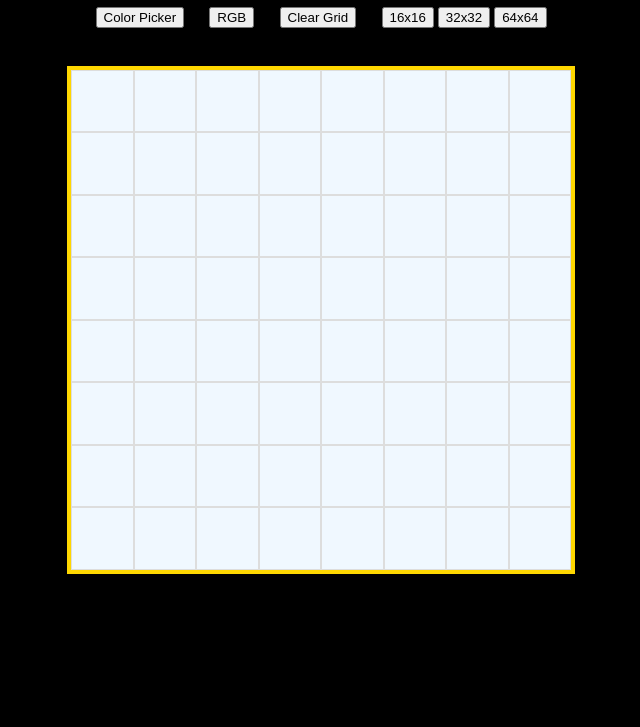
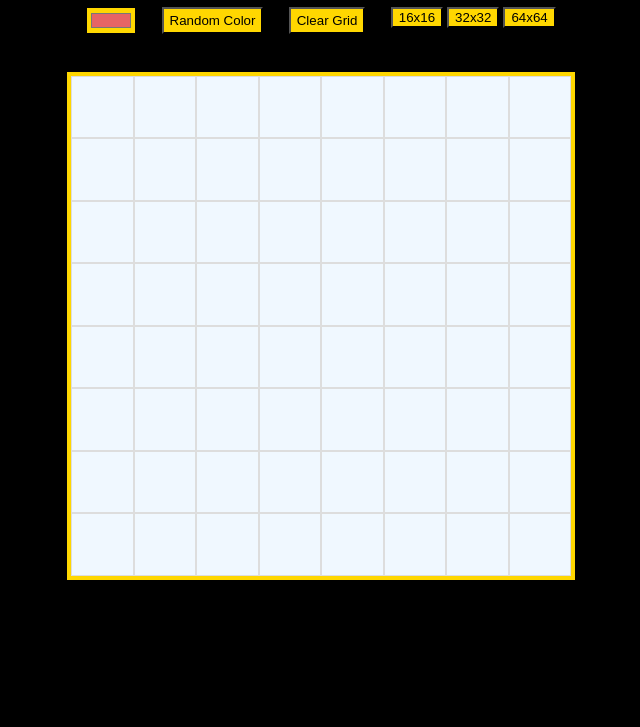
Before and after one commit to AkshithD/SketchPad, a plain HTML site: page index.html in a window 1280 px wide. Shown: the part 73-800 px from the top of the page, without its empty margins (319-959 px from the left). Drawn offline with Linux system fonts and the light colour scheme.

Commit message:
updated the color buttons

```diff
--- a/index.html
+++ b/index.html
@@ -8,8 +8,8 @@
     </head>
     <body>
         <div class="button-area">
-            <button id="colorpicker">Color Picker</button>
-            <button id="rgb">RGB</button>
+            <input type="color" id="colorpicker" name="colorpicker" value="#e66465">
+            <button id="rgb">Random Color</button>
             <button id="clear">Clear Grid</button>
             <div class="choice">
                 <button id="one">16x16</button>
@@ -22,14 +22,16 @@
         </div>
         <script>
             const container = document.querySelector('.grid-box')
+            let bcolor ="rgb("+0+","+0+","+0+")"
             function makeGrid(rows, cols){
                 container.style.setProperty('--grid-rows', rows);
                 container.style.setProperty('--grid-cols', cols);
                 for(let i=0; i<(rows * cols); i++){
                     let cell = document.createElement("div"+i);
-                    cell.addEventListener('mousemove',() => {
-                        cell.setAttribute('style','background-color:black')
-                    })
+                    container.addEventListener('click',()=>{
+                        cell.addEventListener('mousemove',() => {
+                            cell.style.backgroundColor = bcolor;
+                        })})
                     container.appendChild(cell).className = "grid-item";
                 };
             };
@@ -76,6 +78,16 @@
                 makeGrid(rows,cols)
             })
 
+            const colorpick = document.querySelector('#colorpicker')
+            colorpick.addEventListener('input',() =>{
+                bcolor=event.target.value
+            })
+
+            const random = document.querySelector('#rgb')
+            random.addEventListener('click',() =>{
+                bcolor ="rgb("+Math.floor(Math.random()*255)+","+Math.floor(Math.random()*255)+","+Math.floor(Math.random()*255)+")"
+            })
+
         </script>
     </body>
 </html>
--- a/styles.css
+++ b/styles.css
@@ -30,6 +30,14 @@ html{
     justify-content: center;
     gap: 2%;
 }
+#colorpicker,
+#rgb,
+#clear,
+#one,
+#two,
+#three{
+    background-color: gold;
+}
 .grid-box{
     background-color: aliceblue;
     border:4px solid gold;
```
Also changed, not shown: 1 other file.
